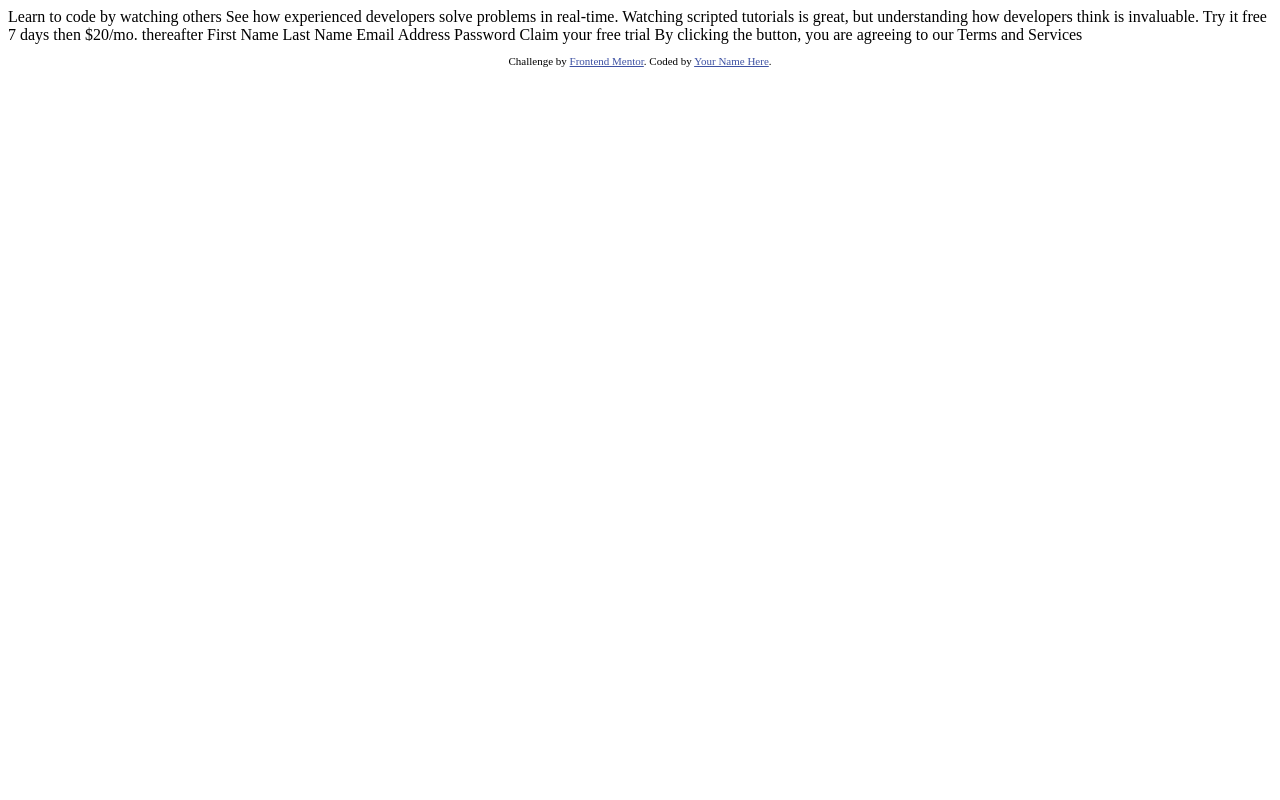
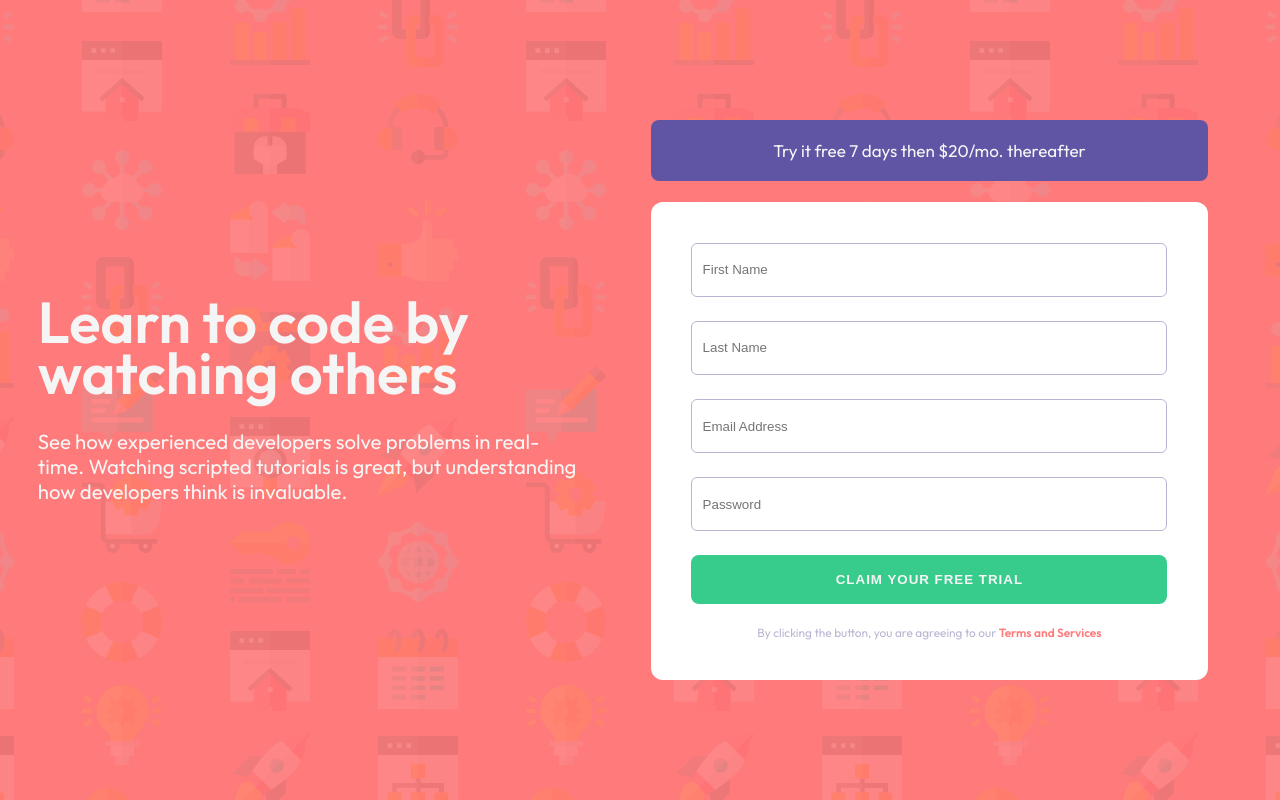
Before and after one commit to yerbaMatte/intro-component-with-signup-form-master, a plain HTML site: page index.html in a window 1280 px wide. Drawn offline with Linux system fonts and the light colour scheme.

Commit message:
html and css base

```diff
--- a/index.html
+++ b/index.html
@@ -1,42 +1,74 @@
 <!DOCTYPE html>
 <html lang="en">
   <head>
-  <meta charset="UTF-8">
-  <meta name="viewport" content="width=device-width, initial-scale=1.0"> <!-- displays site properly based on user's device -->
-
-  <link rel="icon" type="image/png" sizes="32x32" href="./images/favicon-32x32.png">
+    <meta charset="UTF-8" />
+    <meta name="viewport" content="width=device-width, initial-scale=1.0" />
+    <!-- displays site properly based on user's device -->
+    <link rel="preconnect" href="https://fonts.googleapis.com" />
+    <link rel="preconnect" href="https://fonts.gstatic.com" crossorigin />
+    <link
+      href="https://fonts.googleapis.com/css2?family=Outfit:wght@300;400;600&display=swap"
+      rel="stylesheet"
+    />
+    <link
+      rel="icon"
+      type="image/png"
+      sizes="32x32"
+      href="./images/favicon-32x32.png"
+    />
 
     <title>Frontend Mentor | Intro component with sign up form</title>
-
-  <!-- Feel free to remove these styles or customise in your own stylesheet 👍 -->
-  <style>
-    .attribution { font-size: 11px; text-align: center; }
-    .attribution a { color: hsl(228, 45%, 44%); }
-  </style>
+    <link rel="stylesheet" href="style.css" />
   </head>
   <body>
-
-  Learn to code by watching others
-
-  See how experienced developers solve problems in real-time. Watching scripted tutorials is great,
-  but understanding how developers think is invaluable.
-
-  Try it free 7 days then $20/mo. thereafter
-
-  First Name
-  Last Name
-  Email Address
-  Password
-
-  Claim your free trial
-
-  By clicking the button, you are agreeing to our Terms and Services
-
-  <footer>
-    <p class="attribution">
-      Challenge by <a href="https://www.frontendmentor.io?ref=challenge" target="_blank">Frontend Mentor</a>.
-      Coded by <a href="#">Your Name Here</a>.
+    <main class="main-form">
+      <article class="container">
+        <div class="equal-box">
+          <div class="form-content">
+            <h1 class="main-heading">Learn to code by watching others</h1>
+            <p>
+              See how experienced developers solve problems in real-time.
+              Watching scripted tutorials is great, but understanding how
+              developers think is invaluable.
             </p>
-  </footer>
+          </div>
+        </div>
+        <div class="equal-box">
+          <div class="form-side">
+            <a href="#" class="cta-link link-style"
+              >Try it free 7 days then $20/mo. thereafter</a
+            >
+            <div class="form-box">
+              <form>
+                <div class="name">
+                  <input type="text" placeholder="First Name" />
+                </div>
+                <div class="last-name">
+                  <input type="text" placeholder="Last Name" />
+                </div>
+                <div class="email">
+                  <input
+                    type="email"
+                    placeholder="Email Address"
+                    name=""
+                    id=""
+                  />
+                </div>
+                <div class="password">
+                  <input type="password" placeholder="Password" name="" id="" />
+                </div>
+                <button>Claim your free trial</button>
+              </form>
+              <p class="warning">
+                By clicking the button, you are agreeing to our
+                <span>Terms and Services</span>
+              </p>
+            </div>
+          </div>
+        </div>
+      </article>
+    </main>
   </body>
 </html>
+
+<!-- 1080x560 -->
--- /dev/null
+++ b/style.css
@@ -0,0 +1,153 @@
+:root {
+  /* ### Primary */
+  --Red: hsl(0, 100%, 74%);
+  --Green: hsl(154, 59%, 51%);
+  /* ### Accent */
+  --Blue: hsl(248, 32%, 49%);
+  /* ### Neutral */
+  --Dark-Blue: hsl(249, 10%, 26%);
+  --Grayish-Blue: hsl(246, 25%, 77%);
+}
+
+/* BOILERplateCODE */
+
+* {
+  margin: 0;
+  padding: 0;
+  box-sizing: border-box;
+}
+
+body {
+  font-family: 'Outfit', sans-serif;
+  overflow: hidden;
+}
+
+html {
+  font-size: 17px;
+  /* make sure that element covers 100% of height */
+  min-height: 100%;
+  /* choose image to cover element's background */
+  background: url(../images/bg-intro-desktop.png) hsl(0deg 100% 74%);
+  /* cover whole area with the image bg */
+  background-size: cover;
+  /* prevent background to repeat itself - tiling */
+  background-repeat: no-repeat;
+  /* center image */
+  background-position: center center;
+}
+
+/* GENERAL */
+.main-form {
+  height: 100vh;
+  width: 100vw;
+  display: flex;
+  justify-content: center;
+  align-items: center;
+}
+
+.container {
+  /* background-color: rgba(225, 0, 255, 0.547); */
+  display: flex;
+  width: 82.5rem;
+  justify-content: center;
+  align-items: center;
+  margin-right: 2.4rem;
+  /* padding: 22px; */
+}
+
+/* FORM CONTENT */
+.form-content {
+  /* padding-right: 5rem; */
+  /* width: 30%; */
+  max-width: 32rem;
+  flex: 1;
+}
+
+.main-heading {
+  line-height: 3rem;
+  font-size: 3.4rem;
+  color: whitesmoke;
+  margin-bottom: 1.8rem;
+}
+
+.form-content p {
+  color: whitesmoke;
+  font-size: 1.2rem;
+}
+
+/* FORM SIDE */
+.equal-box {
+  flex: 1;
+  display: flex;
+  justify-content: center;
+  align-items: center;
+}
+
+.form-side {
+  /* padding: 0 6.2rem; */
+  width: 90%;
+}
+
+.form-box {
+  background-color: white;
+  padding: 2.4rem;
+  border-radius: 12px;
+}
+
+input {
+  width: 100%;
+  height: 3.2rem;
+  padding: 0.6rem;
+  border-radius: 6px;
+  border: 1px solid var(--Grayish-Blue);
+}
+
+button {
+  width: 100%;
+  border: none;
+  background-color: var(--Green);
+  padding: 1rem;
+  border-radius: 8px;
+  text-transform: uppercase;
+  color: whitesmoke;
+  font-weight: 700;
+  letter-spacing: 1px;
+  margin-bottom: 1.2rem;
+}
+
+form {
+  display: flex;
+  flex-direction: column;
+  gap: 1.4rem;
+}
+
+.cta-link.link-style {
+  margin-bottom: 1.2rem;
+  padding: 1.2rem;
+  border-radius: 8px;
+  text-align: center;
+}
+
+.link-style {
+  text-decoration: none;
+  color: whitesmoke;
+  display: block;
+}
+
+.cta-link {
+  background-color: var(--Blue);
+}
+
+.btn-submit {
+  background-color: var(--Green);
+}
+
+.warning {
+  font-size: 0.7rem;
+  text-align: center;
+  color: var(--Grayish-Blue);
+}
+.warning span {
+  color: var(--Red);
+  font-weight: 600;
+}
```
Also changed, not shown: 1 other file. Lines whose indentation alone changed are shown as unchanged.
